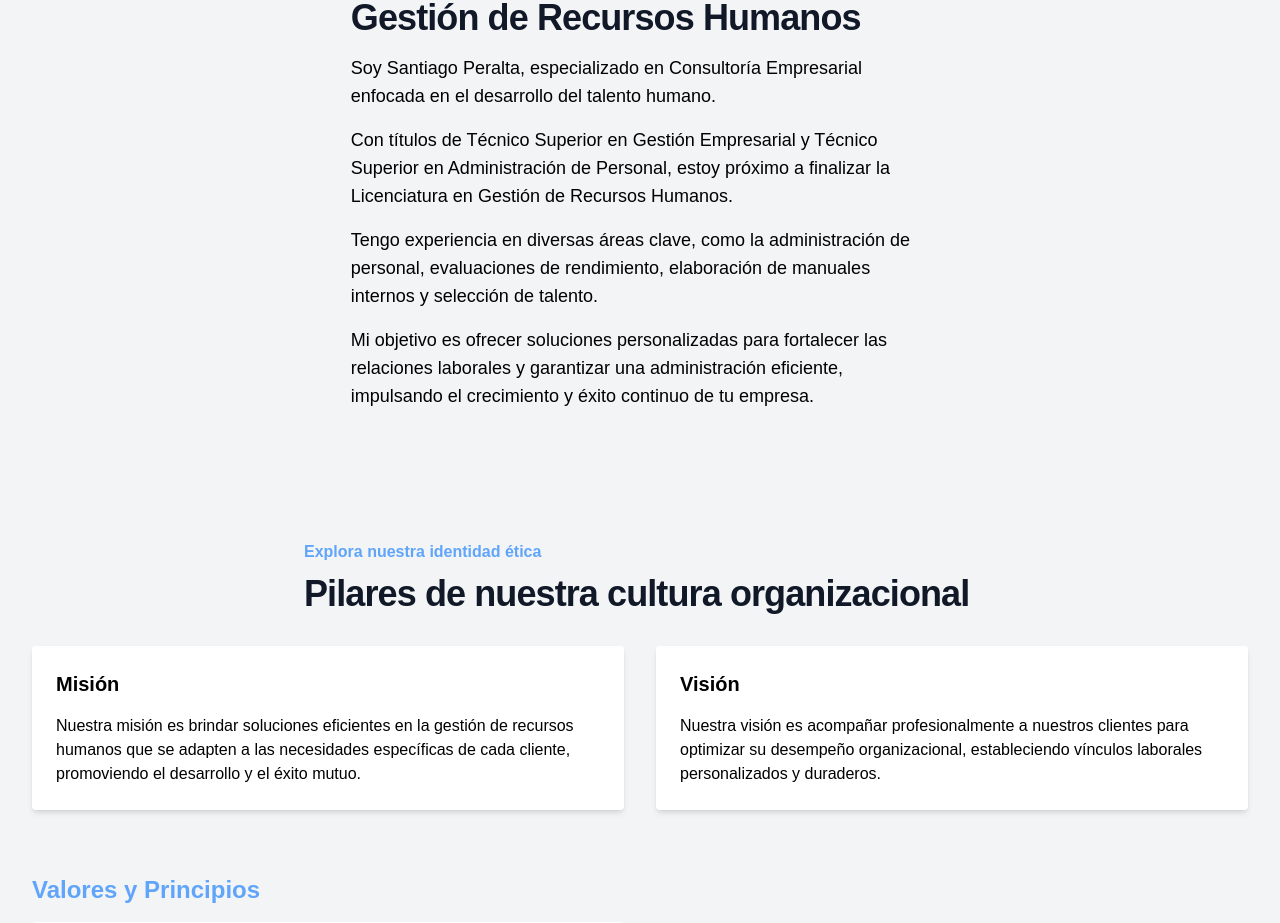
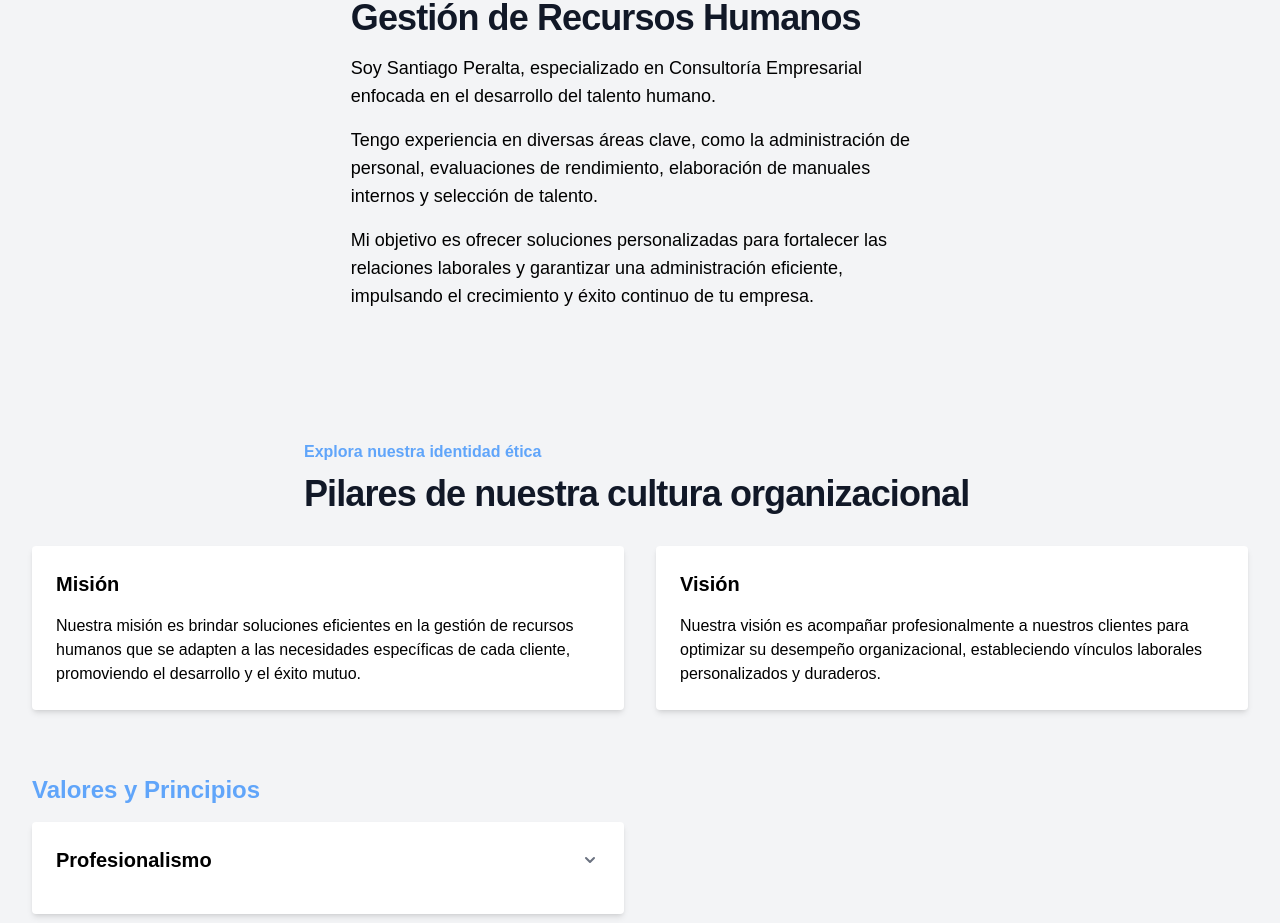
Before and after one commit to prltagustina/permol-web, a React (Create React App) app: page / in a window 1280 px wide. Shown: the part 1486-2409 px from the top of the page. Built offline with nearby package versions, Linux system fonts and the light colour scheme.

Commit message:
delet paragraph about

```diff
--- a/src/components/About.jsx
+++ b/src/components/About.jsx
@@ -67,14 +67,6 @@ function About() {
           </motion.p>
           <motion.p
             className="text-base lg:text-lg leading-relaxed mb-4"
-            initial={staggeredTextAnimationProps(0.6).initial}
-            animate={inView ? staggeredTextAnimationProps(0.6).animate : "hidden"}
-            transition={staggeredTextAnimationProps(0.6).transition}
-          >
-            Con títulos de Técnico Superior en Gestión Empresarial y Técnico Superior en Administración de Personal, estoy próximo a finalizar la Licenciatura en Gestión de Recursos Humanos.
-          </motion.p>
-          <motion.p
-            className="text-base lg:text-lg leading-relaxed mb-4"
             initial={staggeredTextAnimationProps(0.8).initial}
             animate={inView ? staggeredTextAnimationProps(0.8).animate : "hidden"}
             transition={staggeredTextAnimationProps(0.8).transition}
```
